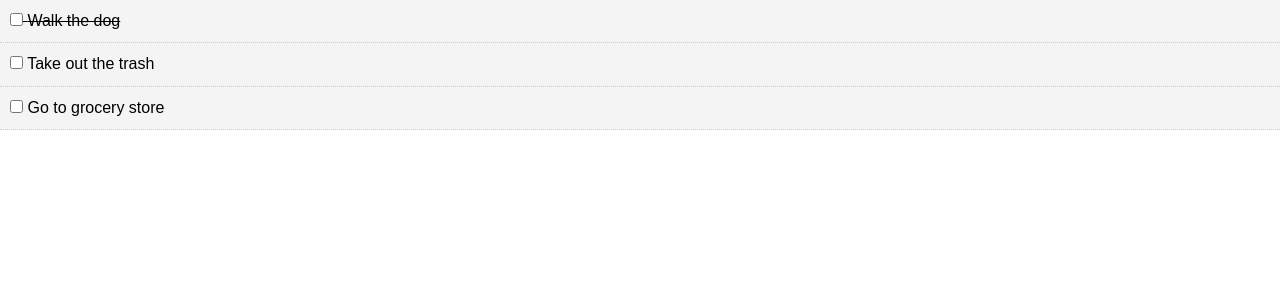
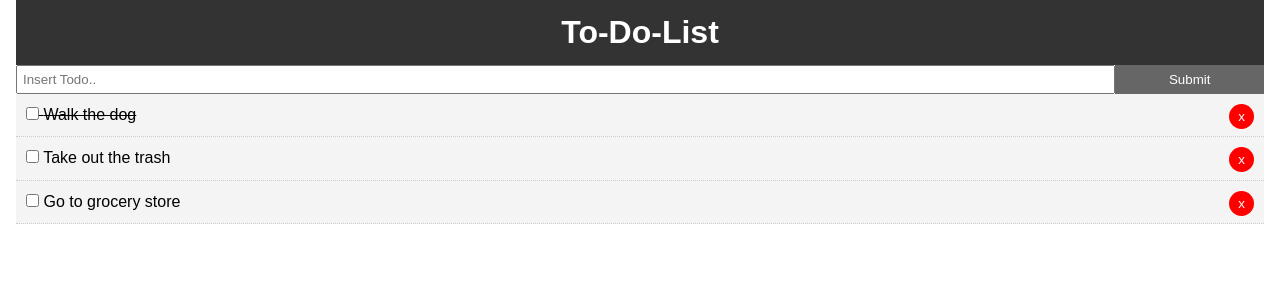
Before and after one commit to EpicGibbon/React_ToDo_List, a React (Create React App) app: page / in a window 1280 px wide. Shown: the top 300 px of the page. Built offline with nearby package versions, Linux system fonts and the light colour scheme.

Commit message:
have added a header, some styling, and additional functionality

```diff
--- a/src/App.css
+++ b/src/App.css
@@ -13,3 +13,20 @@ a {
   color: #333;
   text-decoration: none;
 }
+
+.container {
+  padding: 0 1rem;
+}
+
+.btn {
+  display: inline-block;
+  border: none;
+  background: #666;
+  color: #fff;
+  padding: 7px 20px;
+  cursor: pointer;
+}
+
+.btn:hover {
+  background: #666;
+}
--- a/src/App.js
+++ b/src/App.js
@@ -1,6 +1,8 @@
 import React from 'react';
 import './App.css';
 import Todos from './Components/Todos';
+import Header from './Components/layout/Header'
+import AddTodo from './Components/AddTodo'
 
 class App extends React.Component {
 
@@ -24,22 +26,37 @@ class App extends React.Component {
     ]
   }
 
+  //Toggling
   markComplete = (id) => {
-  this.setState({ todos: this.state.todos.map(todo => {
-    if(todo.id === id) {
-      todo.completed = !todo.completed
-    }
-    return todo;
-  }) });
+    this.setState({
+      todos: this.state.todos.map(todo => {
+        if (todo.id === id) {
+          todo.completed = !todo.completed
+        }
+        return todo;
+      })
+    });
+  }
 
+  delTodo = (id) => {
+    this.setState({
+      todos: [...this.state.todos.filter(todo => todo.id
+        !== id)]
+    })
 
   }
 
   render() {
     return (
       <div className="App">
-        <Todos todos={this.state.todos} markComplete={this.markComplete}/>
+        <div className="container">
+          <Header />
+          <AddTodo />
+          <Todos todos={this.state.todos} markComplete={this.markComplete}
+            delTodo={this.delTodo} />
+        </div>
       </div>
+
     );
   }
 }
--- /dev/null
+++ b/src/Components/AddTodo.js
@@ -0,0 +1,36 @@
+import React, { Component } from 'react'
+
+export class AddTodo extends Component {
+
+    state = {
+        title: ''
+    }
+
+    //Setting the value of the change event to whatever was inputted into the field
+    onChange = (e) => this.setState({ title: e.target.value });
+
+
+
+    render() {
+        return (
+            <form style={{ display: "flex" }}>
+                <input
+                    type="text"
+                    name="title"
+                    style={{ flex: "10", padding: "5px" }}
+                    placeholder="Insert Todo.."
+                    value={this.state.title}
+                    onChange={this.onChange}
+                />
+                <input
+                    type="submit"
+                    value="Submit"
+                    className="btn"
+                    style={{ flex: "1" }}
+                />
+            </form>
+        )
+    }
+}
+
+export default AddTodo
--- a/src/Components/TodoItem.js
+++ b/src/Components/TodoItem.js
@@ -19,7 +19,9 @@ export class TodoItem extends Component {
             <div style={this.getStyle()}>
                 <p>
                     <input type="checkbox" onChange={this.props.markComplete.bind(this, id)} /> {' '}
-                    {title}</p>
+                    {title}
+                    <button onClick={this.props.delTodo.bind(this, id)} style={btnStyle}>x</button>
+                    </p>
             </div>
         )
     }
@@ -29,4 +31,14 @@ TodoItem.propTypes = {
     todo: PropTypes.object.isRequired
 }
 
+const btnStyle = {
+    background: '#ff0000',
+    color: '#fff',
+    border: 'none',
+    padding: '5px 9px',
+    borderRadius: '50%',
+    cursor: 'pointer',
+    float: 'right'
+}
+
 export default TodoItem;
--- a/src/Components/Todos.js
+++ b/src/Components/Todos.js
@@ -6,7 +6,8 @@ class Todos extends React.Component {
 
     render() {
         return this.props.todos.map((todo) => (
-        <TodoItem key={ todo.id } todo={todo} markComplete={this.props.markComplete}/>
+        <TodoItem key={ todo.id } todo={todo} markComplete=
+        {this.props.markComplete} delTodo={this.props.delTodo}/>
         ));
     }
 }
--- /dev/null
+++ b/src/Components/layout/Header.js
@@ -0,0 +1,18 @@
+import React from 'react';
+
+function Header() {
+    return (
+        <header style={headerStyle}>
+            <h1>To-Do-List</h1>
+        </header>
+    )
+}
+
+const headerStyle = {
+    background: '#333',
+    color: '#fff',
+    textAlign: 'center',
+    padding: '10px'
+}
+
+export default Header;
```
